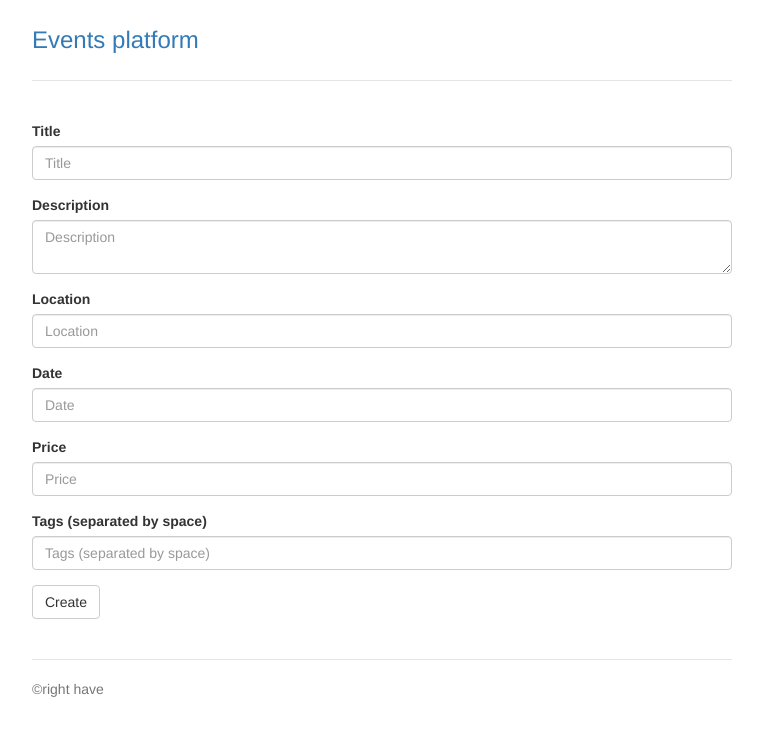
After one commit to nesterione/event-bot, a Flask app: template web-client/app/templates/edit_event.html in a window 1280 px wide. The commit adds this page. Shown: the top 736 px of the page, without its empty margins (258-1021 px from the left). Run offline with Flask 2, Linux system fonts and the light colour scheme; the template is opened without the code that fills it, so the values that code supplies are empty; some libraries are stand-ins or nearby versions.

Commit message:
Impolemented add new events and fixed bug in api

```diff
--- a/api/dataservice.py
+++ b/api/dataservice.py
@@ -59,7 +59,8 @@ class DataService:
 
         if 'tags' in json:
             unique = set(event['tags'])
-            unique.add(*json['tags'])
+            for tag in json['tags']:
+                unique.add(tag)
             event['tags'] = list(unique)
 
         if '_id' not in event:
--- /dev/null
+++ b/web-client/app/templates/edit_event.html
@@ -0,0 +1,50 @@
+{% extends "base.html" %}
+{% block content %}
+
+<div class="row marketing">
+
+    <form method="post">
+
+        <!--if _id-->
+
+        <div class="form-group">
+            <label for="inputTitle">Title</label>
+            <input type="text" class="form-control" name="title" id="inputTitle" placeholder="Title">
+        </div>
+
+        <div class="form-group">
+            <label for="inputDescription">Description</label>
+            <textarea class="form-control" name="description" id="inputDescription" placeholder="Description"></textarea>
+        </div>
+
+        <div class="form-group">
+            <label for="inputLocation">Location</label>
+            <input type="text" class="form-control" name="location" id="inputLocation" placeholder="Location">
+        </div>
+
+        <div class="form-group">
+            <label for="inputDate">Date</label>
+            <input type="text" class="form-control" name="date" id="inputDate" placeholder="Date">
+        </div>
+
+        <div class="form-group">
+            <label for="inputPrice">Price</label>
+            <input type="text" class="form-control" name="price" id="inputPrice" placeholder="Price">
+        </div>
+
+        <div class="form-group">
+            <label for="inputTags">Tags (separated by space)</label>
+            <input type="text" class="form-control" name="tags" id="inputTags" placeholder="Tags (separated by space)">
+        </div>
+        <button type="submit" class="btn btn-default">Create</button>
+    </form>
+
+</div>
+
+{% endblock %}
+
+<!--{-->
+    <!--"_id": {-->
+        <!--"$oid": "58c48eb2fd8c2c0f3ffe93d8"-->
+    <!--},-->
+<!--}-->
--- a/web-client/app/templates/index.html
+++ b/web-client/app/templates/index.html
@@ -3,9 +3,10 @@
 
 <div class="jumbotron">
     <h2>Welcome Events App</h2>
-    <p class="lead">App in progress...</p>
 </div>
-
+<div class="row marketing text-right">
+    <a href="/event/new">New Event</a>
+</div>
 <div class="row marketing">
     {% for event in events %}
         <div>
--- a/web-client/app/test.py
+++ /dev/null
@@ -1,3 +0,0 @@
-import requests
-r = requests.get(url='http://api.events.nesterione.com/api/v0.1/events')
-print( type(r.json()))
```
Also changed, not shown: web-client/app/views.py (+33 -1 lines).
